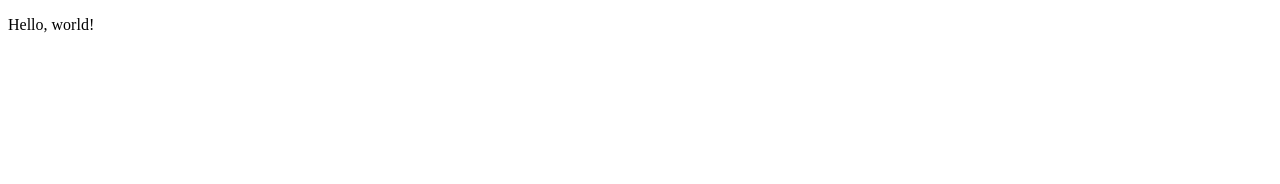
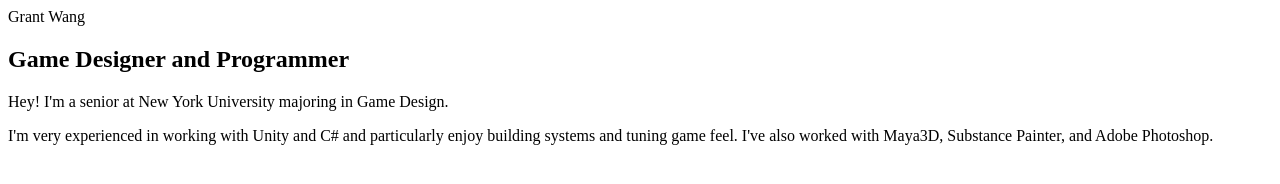
Before and after one commit to grantwang96/grantwang96.github.io, a plain HTML site: page index.html in a window 1280 px wide. Drawn offline with Linux system fonts and the light colour scheme.

Commit message:
I editedz the repo!

```diff
--- a/index.html
+++ b/index.html
@@ -6,6 +6,13 @@
         <title>HTML Template</title>
     </head>
     <body>
-        <p>Hello, world!</p>
+        <header>Grant Wang</header>
+        <h2>Game Designer and Programmer</h2>
+        <p>
+            Hey! I'm a senior at New York University majoring in Game Design.
+        </p>
+        <p>
+            I'm very experienced in working with Unity and C# and particularly enjoy building systems and tuning game feel. I've also worked with Maya3D, Substance Painter, and Adobe Photoshop.
+        </p>
     </body>
 </html>
```
